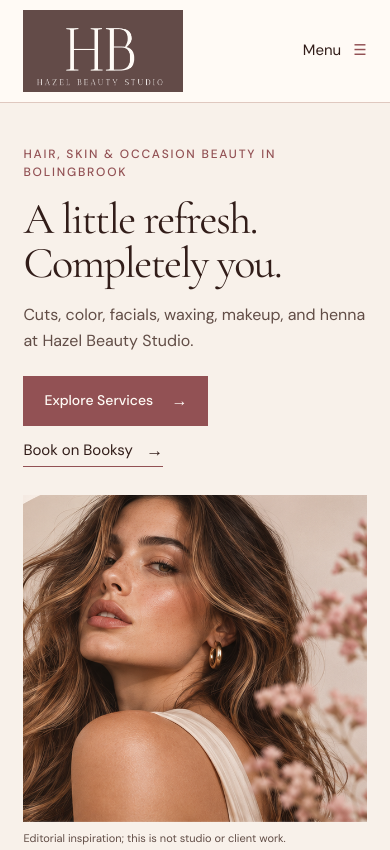
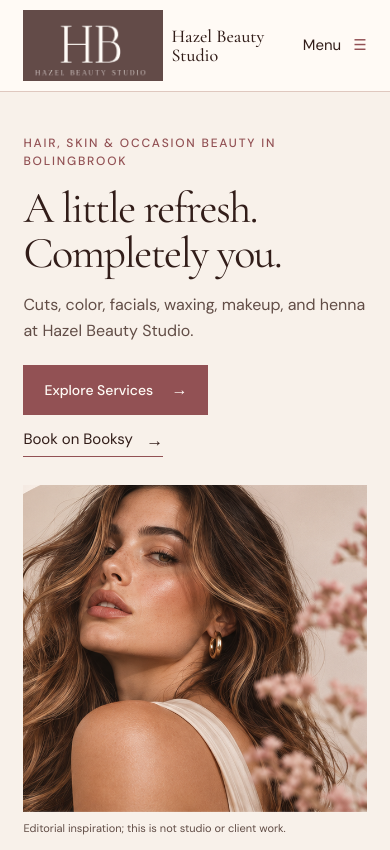
Before and after one commit to beautystudiohazel/hazelwebs, an Astro site: page / in a window 390 px wide. Shown: the top 850 px of the page. Built offline with nearby package versions, Linux system fonts and the light colour scheme; Astro itself is replaced by a stand-in of ours.

Commit message:
Update verification script, layout configuration, and global styles
Replit-Commit-Author: Agent

```diff
--- a/scripts/verify.mjs
+++ b/scripts/verify.mjs
@@ -21,6 +21,7 @@ for (const route of routes) {
   assert.match(html, /href="#main"/, `${route}: skip navigation link`);
   assert.match(html, /href="\/favicon.svg"/, `${route}: site icon`);
   assert.match(html, /class="header-logo"/, `${route}: shared studio logo in header`);
+  assert.match(html, /class="header-brand-name"/, `${route}: readable studio name in header`);
   assert.match(html, /class="footer-logo"/, `${route}: shared studio logo in footer`);
   for (const [, raw] of html.matchAll(/(?:href|src)="([^"]+)"/g)) {
     const url = new URL(raw.replaceAll('&amp;', '&'), `https://local.test${route}`);
--- a/src/layouts/Layout.astro
+++ b/src/layouts/Layout.astro
@@ -27,7 +27,7 @@ const metaDescription = `${description}${site.city ? ` Visit us in ${site.city}.
 <body>
   <a class="skip-link" href="#main">Skip to content</a>
   <header class="site-header">
-    <a class="header-logo-link" href="/" aria-label="Hazel Beauty Studio home"><Image class="header-logo" src={studioLogo} alt="" width={600} height={306} fetchpriority="high" /></a>
+    <a class="header-logo-link" href="/" aria-label="Hazel Beauty Studio home"><Image class="header-logo" src={studioLogo} alt="" width={600} height={306} fetchpriority="high" /><span class="header-brand-name">Hazel Beauty<br />Studio</span></a>
     <nav class="desktop-nav" aria-label="Main navigation">{navigation.map(({ href, label }) => <a href={href} aria-current={Astro.url.pathname === href ? 'page' : undefined}>{label}</a>)}</nav>
     <div class="header-booking"><BookingLink /></div>
     <details class="mobile-nav"><summary>Menu <span aria-hidden="true">☰</span></summary><nav aria-label="Mobile navigation">{navigation.map(({ href, label }) => <a href={href} aria-current={Astro.url.pathname === href ? 'page' : undefined}>{label}</a>)}<BookingLink /></nav></details>
--- a/src/styles/global.css
+++ b/src/styles/global.css
@@ -67,8 +67,12 @@ p { color: var(--muted); }
   gap: 28px; padding: 12px var(--page-gutter);
   background: var(--paper); border-bottom: 1px solid var(--line);
 }
-.header-logo-link { display: block; flex: 0 0 auto; width: 190px; line-height: 0; }
-.header-logo { display: block; width: 100%; height: auto; }
+.header-logo-link { display: flex; flex: 0 0 auto; align-items: center; gap: 12px; line-height: 1; }
+.header-logo { display: block; width: 190px; height: auto; }
+.header-brand-name {
+  color: var(--ink); font-family: var(--serif); font-size: 22px; font-weight: 500;
+  line-height: 1.02; white-space: nowrap;
+}
 .desktop-nav { display: flex; align-items: center; gap: clamp(15px, 2vw, 30px); }
 .desktop-nav a {
   padding: 9px 0; border-bottom: 1px solid transparent;
@@ -274,7 +278,8 @@ p { color: var(--muted); }
 
 @media (max-width: 1060px) {
   .site-header { gap: 17px; }
-  .header-logo-link { width: 174px; }
+  .header-logo { width: 160px; }
+  .header-brand-name { font-size: 19px; }
   .desktop-nav { gap: 15px; }
   .desktop-nav a { font-size: 12px; }
   .header-booking .button { min-height: 46px; padding: 11px 14px; font-size: 12px; }
@@ -320,7 +325,9 @@ p { color: var(--muted); }
   body { font-size: 15px; }
   .section { padding-block: 52px; }
   .site-header { min-height: 72px; padding-block: 10px; }
-  .header-logo-link { width: 160px; }
+  .header-logo-link { gap: 8px; }
+  .header-logo { width: 140px; }
+  .header-brand-name { font-size: 18px; }
   .wire-hero { display: flex; flex-direction: column; align-items: stretch; gap: 28px; padding-block: 42px; }
   .wire-hero h1 { font-size: clamp(44px, 11vw, 58px); }
   .wire-hero-copy .eyebrow { margin-bottom: 16px; }
@@ -394,7 +401,9 @@ p { color: var(--muted); }
   .not-found h1 { font-size: 48px; }
 }
 @media (max-width: 375px) {
-  .header-logo-link { width: 148px; }
+  .header-logo-link { gap: 7px; }
+  .header-logo { width: 100px; }
+  .header-brand-name { font-size: 16px; }
   .mobile-nav summary { font-size: 14px; }
   .event-services { grid-template-columns: 1fr; }
   .menu-title h2 { font-size: 31px; }
```
